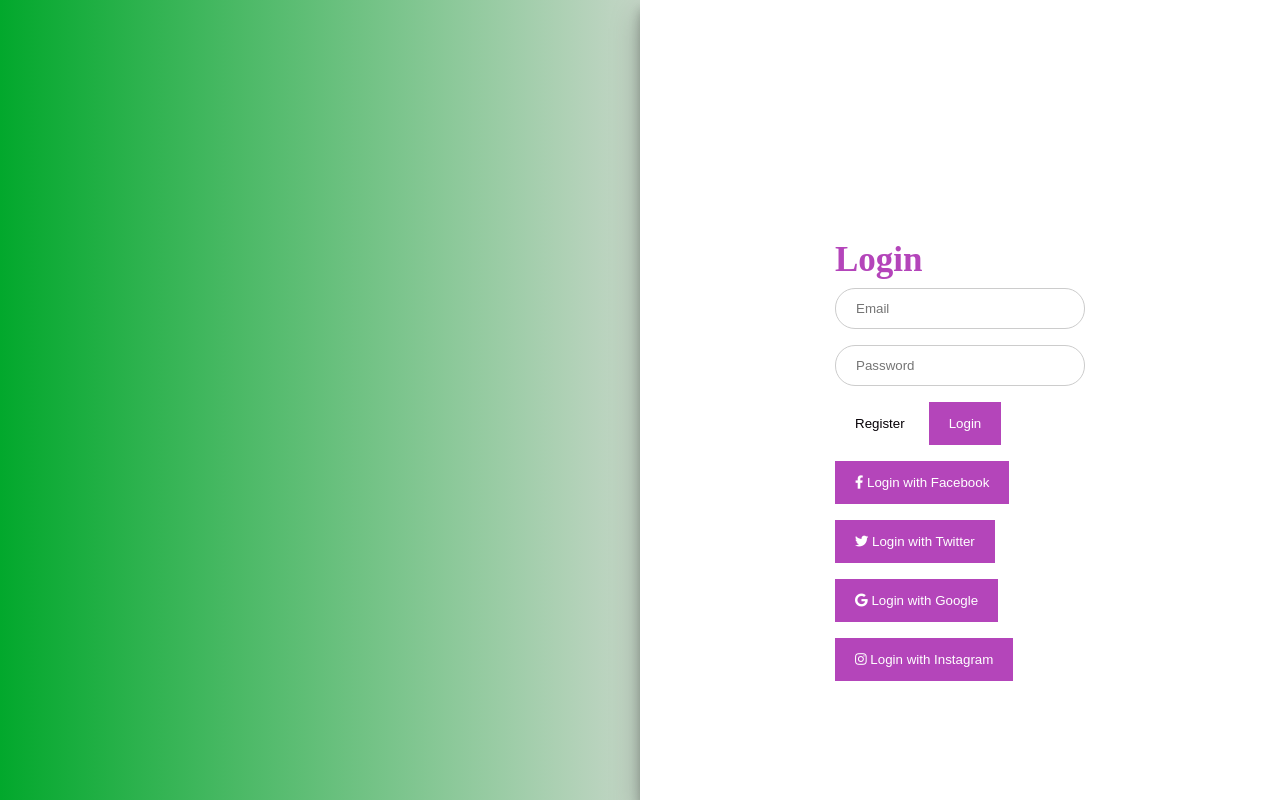
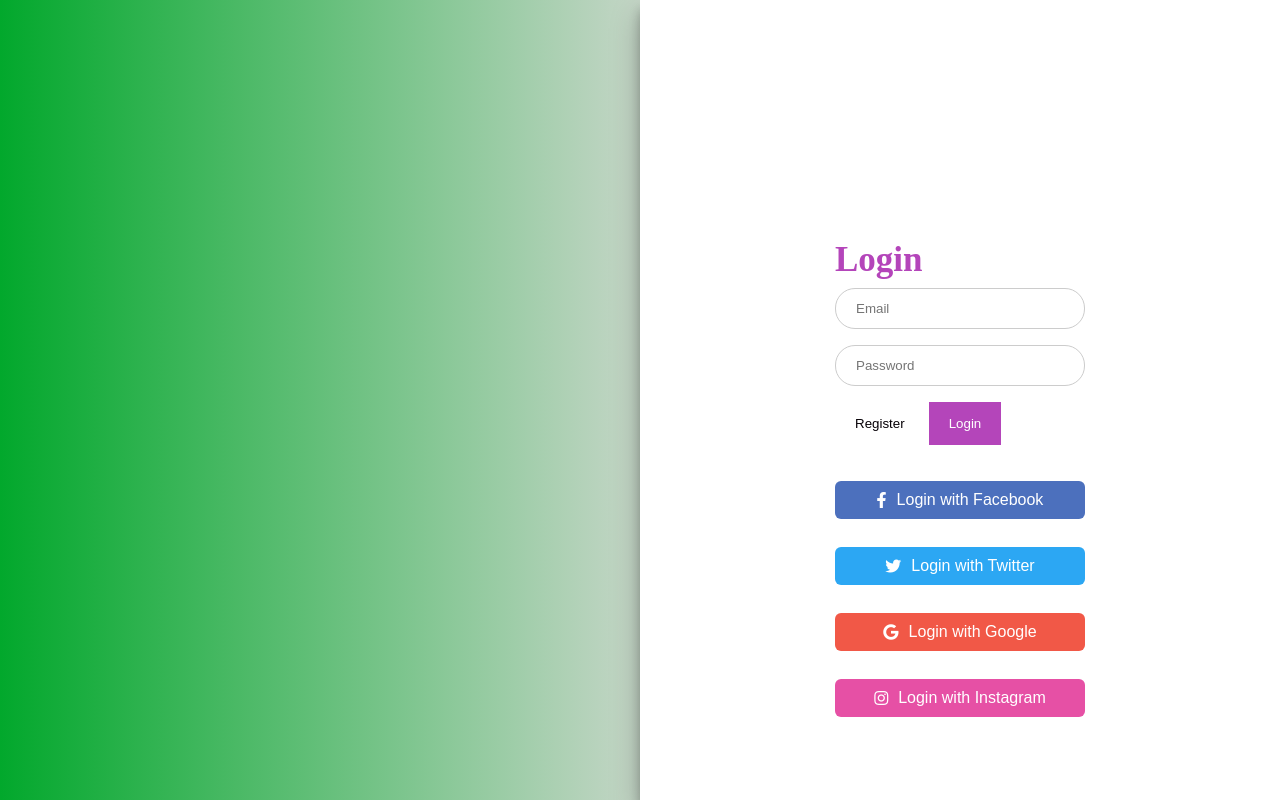
Before and after one commit to Rajdeep-18/Responsive-sliding-login-page, a plain HTML site: page index.html in a window 1280 px wide. Drawn offline with nearby package versions, Linux system fonts and the light colour scheme.

Commit message:
Update style.css

```diff
--- a/style.css
+++ b/style.css
@@ -112,3 +112,70 @@ input[type="password"] {
 	color: #060006;
 	box-shadow: none;
 }
+
+.social-buttons {
+    display: flex;
+    flex-direction: column;
+    gap: 12px;
+    margin-top: 20px;
+}
+
+.social-buttons button {
+    color: #fff;
+    border: none;
+    padding: 10px;
+    border-radius: 6px;
+    cursor: pointer;
+    font-size: 16px;
+    display: flex;
+    align-items: center;
+    justify-content: center;
+}
+
+.social-buttons button.facebook {
+    background-color: #4c70bd;
+}
+
+.social-buttons button.twitter {
+    background-color: #2ca7f3;
+}
+
+.social-buttons button.google {
+    background-color: #f15847;
+}
+
+.social-buttons button.instagram {
+    background-color: #e650a5;
+}
+
+.social-icons {
+    display: flex;
+    justify-content: center;
+    gap: 8px;
+    margin-top: 9px;
+}
+
+.social-icons i {
+    font-size: 24px;
+    color: #4285f4;
+}
+
+i {
+    margin-right: 10px;
+}
+
+.social-icons i.facebook {
+    color: #3b5998;
+}
+
+.social-icons i.twitter {
+    color: #1da1f2;
+}
+
+.social-icons i.google {
+    color: #db4a39;
+}
+
+.social-icons i.instagram {
+    color: #C13584;
+}
```
